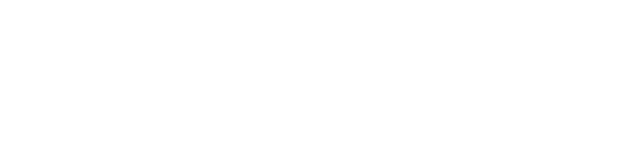
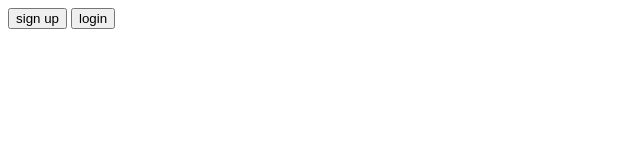
Before and after one commit to ori-halevi/EasyMart, a plain HTML site: page index.html in a window 1280 px wide. Shown: the whole page, without its empty margins (0-640 px from the left). Drawn offline with Linux system fonts and the light colour scheme.

Commit message:
load js
creat func to load login page

```diff
--- a/index.html
+++ b/index.html
@@ -1,11 +1,28 @@
 <!DOCTYPE html>
 <html lang="en">
+
 <head>
     <meta charset="UTF-8">
     <meta name="viewport" content="width=device-width, initial-scale=1.0">
     <title>index</title>
 </head>
+
 <body>
+    <div class="container">
+        <div class="header">
 
+        </div>
+
+        <div class="main">
+            <div class="homePage">
+                <div class="btn">
+                    <button id="sign">sign up</button>
+                    <button id="log">login</button>
+                </div>
+
+            </div>
+        </div>
+    </div>
 </body>
+
 </html>
--- a/script.js
+++ b/script.js
@@ -0,0 +1,3 @@
+window.onload = () => {
+    window.location.href = "./homePage/login.html";
+}
```
